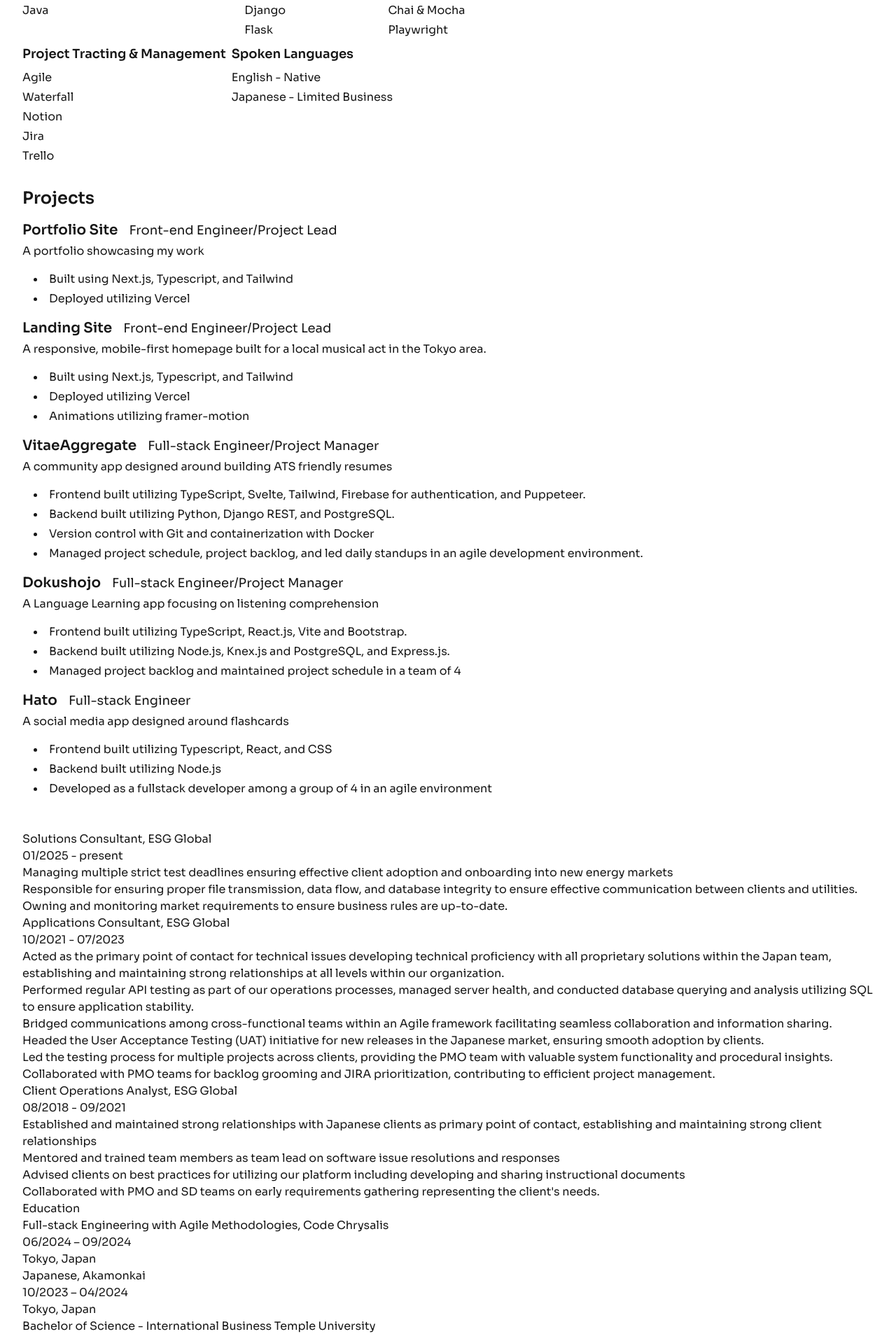
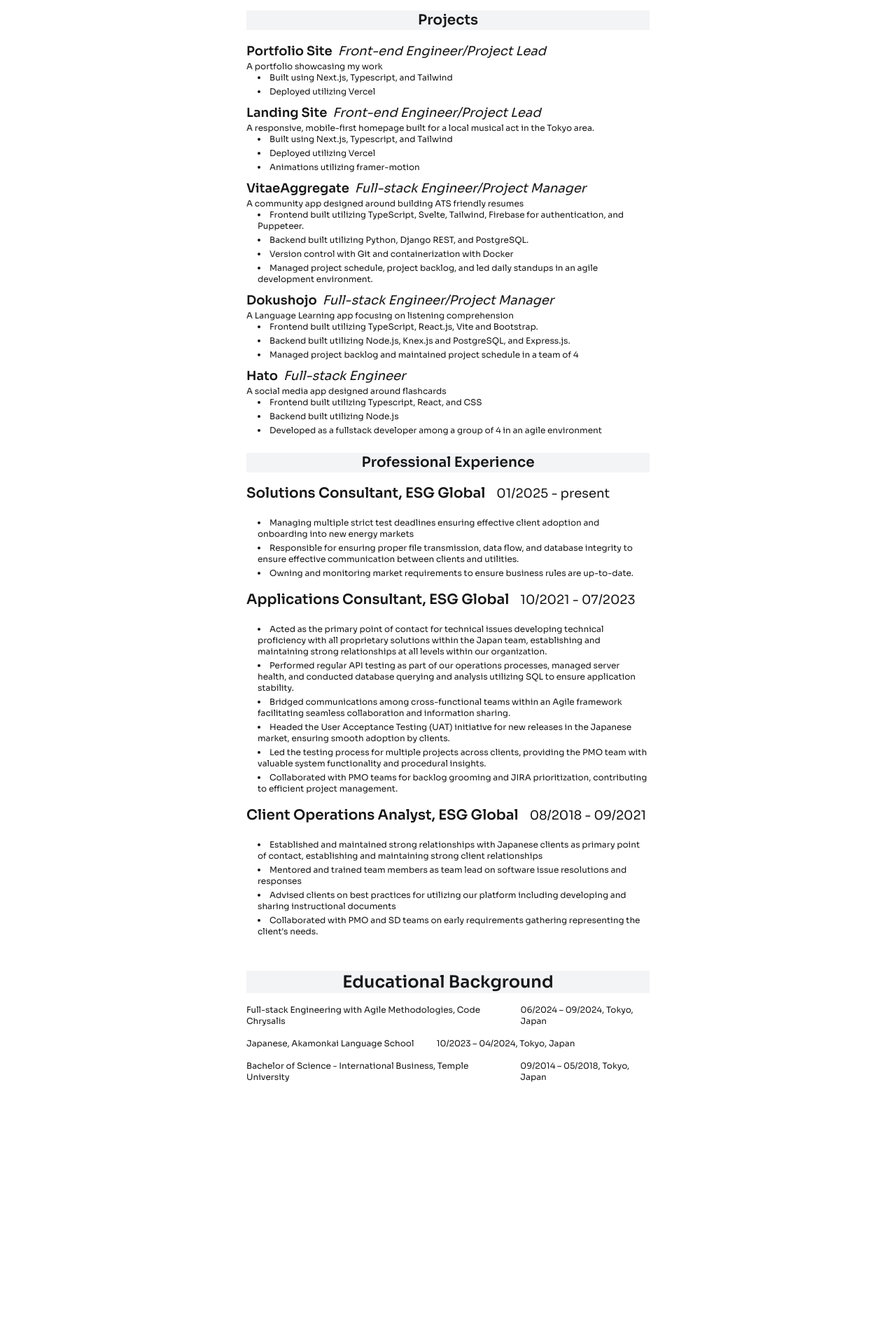
Before and after one commit to Bcook2289/portfolio, a Next.js app in the folder portfolio-project/: page /about in a window 1280 px wide. Shown: the part 481-2387 px from the top of the page at 70% size. After the commit the page ends 2108 px from the top, so only its background shows below. Built offline with nearby package versions, Linux system fonts and the light colour scheme.

Commit message:
some css styling in the about section

```diff
--- a/portfolio-project/src/app/about/page.tsx
+++ b/portfolio-project/src/app/about/page.tsx
@@ -9,7 +9,7 @@ export default function AboutPage() {
   return (
     <>
       <NavBar />
-      <main className="min-h-screen px-8 py-16 font-sora">
+      <main className="min-h-screen max-w-1/2 px-8 py-8 font-sora text-xs mx-auto">
         <Intro pageFlag="detailed" />
         <Skills />
         <Projects />
--- a/portfolio-project/src/components/AboutMe/Education.tsx
+++ b/portfolio-project/src/components/AboutMe/Education.tsx
@@ -1,16 +1,18 @@
+import { educationData } from "../utils/educationData";
 const Education = () => {
     return (
         <>
-            <h1>Education</h1>
-            <h2>Full-stack Engineering with Agile Methodologies, <span>Code Chrysalis</span></h2>
-            <p>06/2024 – 09/2024 </p>
-            <p>Tokyo, Japan</p>
-            <h2>Japanese, <span>Akamonkai</span></h2>
-            <p>10/2023 – 04/2024 </p>
-            <p>Tokyo, Japan</p>
-            <h2>Bachelor of Science - International Business <span>Temple University</span></h2>
-            <p>09/2014 – 05/2018 </p>
-            <p>Tokyo, Japan</p>
+            <section className="py-8">
+                <h2 className="text-2xl font-semibold mb-4 bg-gray-100 text-center">Educational Background</h2>
+                    {educationData.map((edu, index) => {
+                        return (
+                            <div key={index} className="flex mb-4">
+                                <h3>{edu.edu}, {edu.school}</h3>
+                                <h4 className="ml-8">{edu.date}, {edu.location}</h4>
+                            </div>
+                        );
+                    })}
+            </section>
         </>
     )
 }
--- a/portfolio-project/src/components/AboutMe/Experience.tsx
+++ b/portfolio-project/src/components/AboutMe/Experience.tsx
@@ -3,14 +3,17 @@ import { professionalExperienceData } from "../utils/professionalExperienceData"
 const Experience = () => {
     return (
         <>
-            <section>
+            <section className="">
+                <h2 className="text-xl font-semibold mb-4 bg-gray-100 text-center">Professional Experience</h2>
                 {
                     professionalExperienceData.map((exp, index) => {
                         return (
-                            <div key={index}>
-                                <h2>{exp.role}, {exp.company}</h2>
-                                <h3>{exp.date}</h3>
-                                <ul>
+                            <div key={index} className="mb-4">
+                                <div className="flex mb-4">
+                                    <h3 className="text-xl font-semibold mb-1 mr-4">{exp.role}, {exp.company}</h3>
+                                    <h4 className="text-lg">{exp.date}</h4>
+                                </div>
+                                <ul className="list-disc list-inside space-y-1 pl-4">
                                     {
                                         exp.roleKeyPoints.map((keyPoint, keyPointIndex) => {
                                             return (
--- a/portfolio-project/src/components/AboutMe/Projects.tsx
+++ b/portfolio-project/src/components/AboutMe/Projects.tsx
@@ -3,18 +3,22 @@ import { projectData } from "../utils/projectData";
 const Projects = () => {
     return (
         <>
-            <section className="py-8">
-                <h2 className="text-2xl font-semibold mb-4">Projects</h2>
+            <section className="py-4">
+                <h2 className="text-xl font-semibold mb-4 bg-gray-100 text-center">Projects</h2>
                     <div className="grid grid-cols-1">
                         {
                             projectData.slice().reverse().map((project, index) => {
                                 return (
-                                    <div key={index} className="mb-4">
+                                    <div key={index} className="mb-2">
                                         <div className="flex">
-                                            <h3 className="text-xl font-semibold mb-1 mr-4">{project.title}</h3>
-                                            <h4 className="text-lg">{project.role}</h4>
+                                            <h3 className="text-lg font-semibold mr-2">{project.title}</h3>
+                                            <h4 className="text-lg italic">
+                                                <a href={project.link}>
+                                                    {project.role}
+                                                </a>
+                                            </h4>
                                         </div>
-                                        <p className="mb-4">{project.desc}</p>
+                                        <p className="">{project.desc}</p>
                                         <ul className="list-disc list-inside space-y-1 pl-4">
                                             {project.keyPoints.map((point, index) => {
                                                 return (
--- a/portfolio-project/src/components/AboutMe/Skills.tsx
+++ b/portfolio-project/src/components/AboutMe/Skills.tsx
@@ -6,20 +6,18 @@ const Skills = () => {
     return (
         <>
             <section>
-                <h2 className="text-2xl font-semibold mb-4">Skills</h2>
-                <div className="flex flex-wrap gap-2">
+                <h2 className="text-xl font-semibold my-4 bg-gray-200 text-center">Skills</h2>
+                <div className="flex flex-wrap gap-1">
                     {
                         Object.entries(skillsData).map(([category, skills]) => {
                             return (
-                                <div key={category}>
-                                    <h3 className="text-lg font-semibold mb-2">{ category }</h3>
-                                    <ul className="space-y-1">
-                                        {skills.map(skill => (
-                                            <li key={skill}>
-                                                <div className="flex">{skill}</div>
-                                            </li>
-                                        ))}
-                                    </ul>
+                                <div key={category} className="flex flex-wrap items-center">
+                                    <h3 className="font-semibold">{ category + ": "}</h3>
+                                    <div className="flex flex-wrap">
+                                    {skills.map(skill => (
+                                        <p key={skill} className="mx-1">{skill}</p>
+                                    ))}
+                                    </div>
                                 </div>
                             )
                         })
--- /dev/null
+++ b/portfolio-project/src/components/utils/educationData.tsx
@@ -0,0 +1,20 @@
+export const educationData = [
+    {
+        edu: "Full-stack Engineering with Agile Methodologies",
+        school: "Code Chrysalis",
+        date: "06/2024 – 09/2024",
+        location: "Tokyo, Japan",
+    },
+    {
+        edu: "Japanese",
+        school: "Akamonkai Language School",
+        date: "10/2023 – 04/2024",
+        location: "Tokyo, Japan",
+    },
+    {
+        edu: "Bachelor of Science - International Business",
+        school: "Temple University",
+        date: "09/2014 – 05/2018",
+        location: "Tokyo, Japan",
+    },
+];
--- a/portfolio-project/src/components/utils/skillsData.tsx
+++ b/portfolio-project/src/components/utils/skillsData.tsx
@@ -7,5 +7,6 @@ export const skillsData = {
     "CSS":["Bootstrap", "Tailwind"],
     "Git and Dev":["GitHub", "Docker"],
     "Project Tracting & Management":["Agile", "Waterfall", "Notion", "Jira", "Trello"],
-    "Spoken Languages":["English - Native", "Japanese - Limited Business"],
+    "English":["Native"],
+    "Japanese":["Limited Business"],
 }
```
